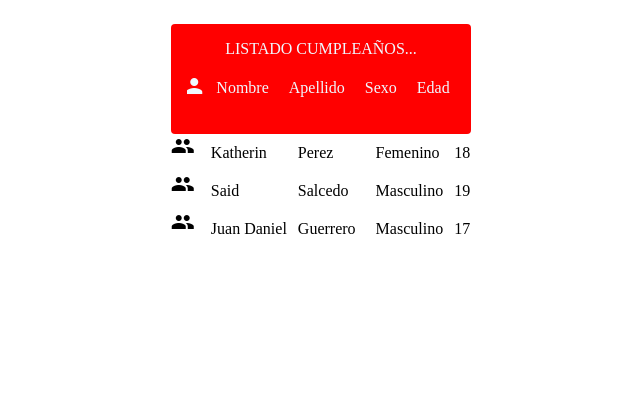
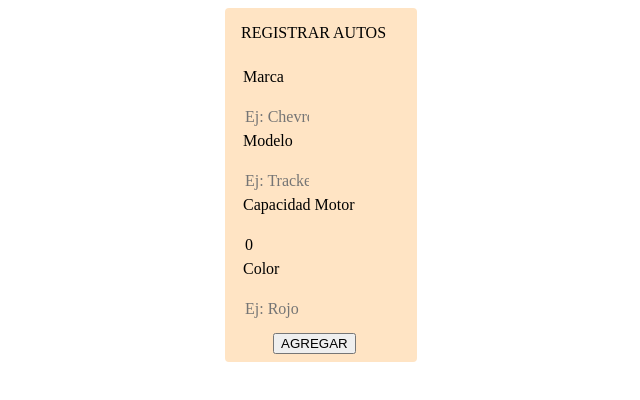
Before and after one commit to luis-alvarez1/training-angular-dev-team, an Angular app: page / in a window 1280 px wide. Shown: the top 400 px of the page, without its empty margins (319-959 px from the left). Built offline with nearby package versions, Linux system fonts and the light colour scheme.

Commit message:
Ejercicio 3

```diff
--- a/src/app/app.component.html
+++ b/src/app/app.component.html
@@ -1,3 +1,6 @@
-<app-carta [listPersonas]="listadoPersonas" [color]="colorDesdePadre" [titulo]="tituloDesdePadre" [listDatos]="listadoDatos">
+<!--app-carta [listPersonas]="listadoPersonas" [color]="colorDesdePadre" [titulo]="tituloDesdePadre" [listDatos]="listadoDatos">
+</app-carta>-->
 
-</app-carta>
+<app-carros>
+
+</app-carros>
--- a/src/app/app.component.ts
+++ b/src/app/app.component.ts
@@ -1,5 +1,6 @@
 import { Component } from '@angular/core';
 import { Personas } from './models/Personas';
+
 
 @Component({
   selector: 'app-root',
--- /dev/null
+++ b/src/app/carros/carros.component.css
@@ -0,0 +1,20 @@
+.body{
+    max-width: 160px;
+    margin-left: auto;
+    margin-right: auto;
+}
+
+.example-form {
+    min-width: 150px;
+    max-width: 500px;
+    width: 100%;
+}
+
+.example-full-width {
+    width: 50%;
+}
+
+.titulos {
+    padding: 10px;
+    margin: 0px;
+}
--- /dev/null
+++ b/src/app/carros/carros.component.html
@@ -0,0 +1,29 @@
+<mat-card class="body" style="background-color: bisque;">
+    <mat-card-title style="align-content: center;">REGISTRAR AUTOS</mat-card-title>
+    <mat-card-actions>
+        <form class="example-form" [formGroup]="carrosForm" (ngSubmit)="guardar()">
+
+            <mat-card-subtitle class="titulos">Marca</mat-card-subtitle>
+            <mat-form-field class="example-full-width" appearance="fill">
+                <input id="marca" formControlName="marca" placeholder="Ej: Chevrolet" type="text" matInput>
+            </mat-form-field>
+
+            <mat-card-subtitle class="titulos">Modelo</mat-card-subtitle>
+            <mat-form-field class="example-full-width" appearance="fill">
+                <input id="modelo" formControlName="modelo" placeholder="Ej: Tracker" type="text" matInput>
+            </mat-form-field>
+
+            <mat-card-subtitle class="titulos">Capacidad Motor</mat-card-subtitle>
+            <mat-form-field class="example-full-width" appearance="fill">
+                <input  id="capacidadMotor" formControlName="capacidadMotor" placeholder="Ej: 1600" type="number" matInput>
+            </mat-form-field>
+
+            <mat-card-subtitle class="titulos">Color</mat-card-subtitle>
+            <mat-form-field class="example-full-width" appearance="fill">
+                <input matInput id="color" formControlName="color" placeholder="Ej: Rojo" type="text" matInput>
+            </mat-form-field>
+
+        </form>
+        <button mat-button style="margin: 15px 0px 0px 40px;" type="submit">AGREGAR</button>
+    </mat-card-actions>
+</mat-card>
--- /dev/null
+++ b/src/app/carros/carros.component.ts
@@ -0,0 +1,32 @@
+import { Component, OnInit } from '@angular/core';
+import {FormControl, FormGroup} from '@angular/forms';
+
+@Component({
+  selector: 'app-carros',
+  templateUrl: './carros.component.html',
+  styleUrls: ['./carros.component.css']
+})
+export class CarrosComponent implements OnInit {
+
+  carrosForm = new FormGroup ({
+    marca: new FormControl(''),
+    modelo: new FormControl(''),
+    capacidadMotor: new FormControl(0),
+    color: new FormControl('')
+  });
+
+  carros: Array <any> = [];
+
+  guardar(){
+    this.carros.push(this.carrosForm.value);
+    console.log(this.carrosForm);
+
+  }
+
+  constructor() { }
+
+  ngOnInit() {
+
+  }
+
+}
```
Also changed, not shown: src/app/app.module.ts (+14 -3 lines), src/app/models/Carro.ts (added, +13 -0 lines), 1 other file (tests, documents, lock files or other folders).
